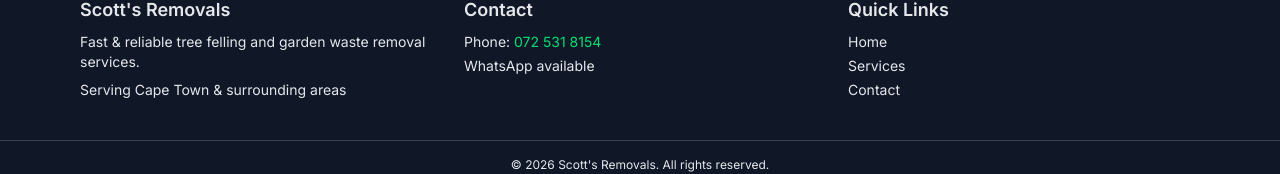
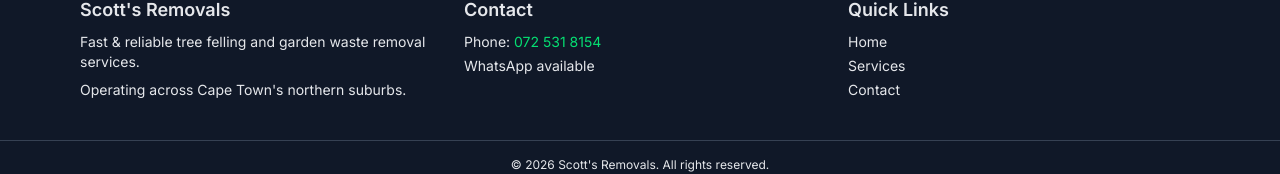
Before and after one commit to ScottHahn1/Scotts-Removals, a website: page index.html in a window 1280 px wide. Shown: the part 4178-4352 px from the top of the page. Drawn offline with Linux system fonts and the light colour scheme.

Commit message:
chore: update footer service area wording across pages

```diff
--- a/index.html
+++ b/index.html
@@ -315,7 +315,7 @@
                     Fast & reliable tree felling and garden waste removal services.
                 </p>
                 <p class="mt-2 text-sm">
-                    Serving Cape Town & surrounding areas
+                    Operating across Cape Town's northern suburbs.
                 </p>
             </div>
 
```
Also changed, not shown: src/pages/contact.html (+1 -1 lines), src/pages/services.html (+1 -1 lines).
